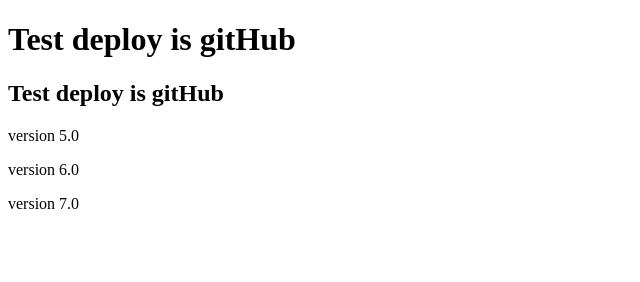
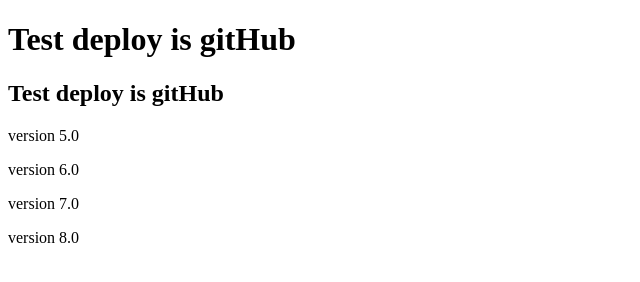
Before and after one commit to Trickster14Master/for-Jenkins-test-, a plain HTML site: page index.html in a window 1280 px wide. Shown: the full height of the page, 0-640 px from the left. Drawn offline with Linux system fonts and the light colour scheme.

Commit message:
version 8, docker

```diff
--- a/index.html
+++ b/index.html
@@ -11,6 +11,7 @@
 	<p>version 5.0</p>
 	<p>version 6.0</p>
 	<p>version 7.0</p>
+	<p>version 8.0</p>
 
 </body>
 </html>
```
